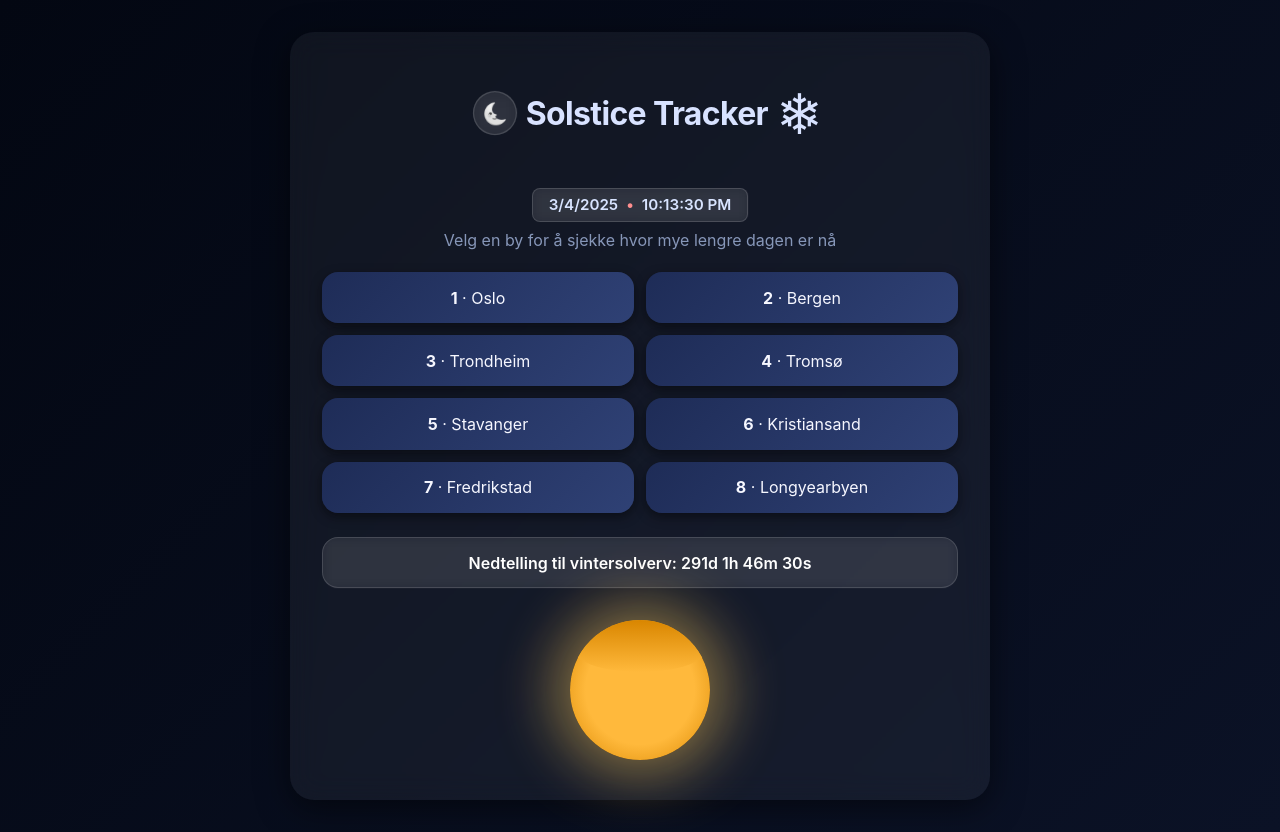
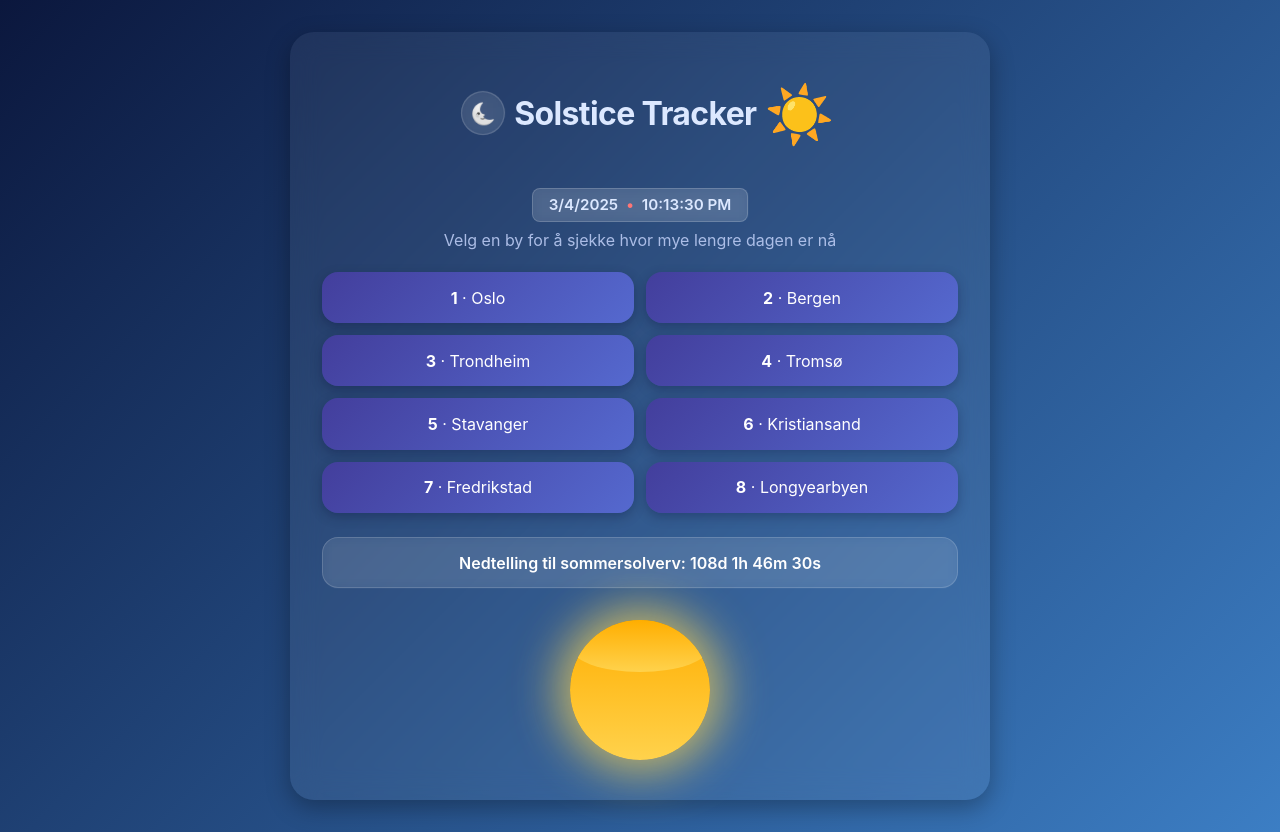
Before and after one commit to aleksejunas/sun-cal-react, a React (Vite) app: page / in a window 1280 px wide. Built offline with nearby package versions, Linux system fonts and the light colour scheme.

Commit message:
feat: season-changer
- added logic for the season-changer

```diff
--- a/src/App.tsx
+++ b/src/App.tsx
@@ -2,6 +2,7 @@ import React, { useState, useEffect, useMemo, useCallback } from "react";
 import "./App.css";
 import { getSolsticeCountdown } from "./utils/getSolsticeCountdown";
 import { getDaylightDifference } from "./utils/daylightDifference";
+import { getSeasonInfo } from "./utils/getSeasonInfo";
 
 // TODO: Alter background after time of day (Blue sky's etc.)
 // TODO: Add dark mode
@@ -27,7 +28,7 @@ const App: React.FC = () => {
     days: 0,
     hours: 0,
     minutes: 0,
-    seconds: 9,
+    seconds: 0,
   });
   const [lightHeight, setLightHeight] = useState(() => {
     const now = new Date();
@@ -40,33 +41,29 @@ const App: React.FC = () => {
   const [result, setResult] = useState("");
   const [isTouchDevice, setIsTouchDevice] = useState(false);
   const [dark, setDark] = useState(true);
+  const [seasonInfo, setSeasonInfo] = useState(() => getSeasonInfo(new Date()));
 
   useEffect(() => {
     const interval = setInterval(() => setCurrentTime(new Date()), 1000);
-    const now = new Date();
-    setCountdown(getSolsticeCountdown(now));
+    return () => clearInterval(interval);
+  }, []);
+
+  useEffect(() => {
+    const updateSeason = () => setSeasonInfo(getSeasonInfo(new Date()));
+    updateSeason();
+    const interval = setInterval(updateSeason, 60 * 1000);
     return () => clearInterval(interval);
   }, []);
 
   useEffect(() => {
     const updateCountdown = () => {
       const now = new Date();
-      const solstice = new Date(now.getFullYear(), 11, 21, 0, 0, 0);
-      const target =
-        now > solstice ? new Date(now.getFullYear() + 1, 11, 21) : solstice;
-      const diff = target.getTime() - now.getTime();
-      setCountdown({
-        days: Math.floor(diff / (1000 * 60 * 60 * 24)),
-        hours: Math.floor((diff / (1000 * 60 * 60)) % 24),
-        minutes: Math.floor((diff / (1000 * 60)) % 60),
-        seconds: Math.floor((diff / 1000) % 60),
-      });
+      setCountdown(getSolsticeCountdown(now, seasonInfo.nextSolstice));
     };
-
     updateCountdown();
     const interval = setInterval(updateCountdown, 1000);
     return () => clearInterval(interval);
-  }, []);
+  }, [seasonInfo.nextSolstice]);
 
   useEffect(() => {
     const updateLightHeight = () => {
@@ -77,7 +74,6 @@ const App: React.FC = () => {
       const current = (now.getTime() - start.getTime()) / 86400000;
       setLightHeight(Math.min((current / total) * 100, 100));
     };
-
     updateLightHeight();
   }, []);
 
@@ -104,36 +100,18 @@ const App: React.FC = () => {
       const city = cities[index];
       const now = currentTime;
 
-      // Winter solstice-day
-      // const winter = calculateDaylightPrecise(
-      //   now.getFullYear(),
-      //   12,
-      //   21,
-      //   city.latitude,
-      // );
-
-      // The length of today
-      // const today = calculateDaylightPrecise(
-      //   now.getFullYear(),
-      //   now.getMonth() + 1,
-      //   now.getDate(),
-      //   city.latitude,
-      // );
-
       const { today, diff, diffHours, diffMinutes } = getDaylightDifference(
         now,
         city.latitude,
         city.longitude,
       );
 
-      // Result string
       setResult(
         `${city.name}: Dagen er (${diffHours}h ${diffMinutes}m) ${diff.toFixed(
           2,
         )} timer lengre enn ved vintersolverv`,
       );
 
-      // Sunrise / sunset
       setPreciseTimes({ sunrise: today.sunrise, sunset: today.sunset });
     },
     [cities, currentTime],
@@ -153,8 +131,17 @@ const App: React.FC = () => {
     return () => window.removeEventListener("keypress", handler);
   }, [cities, isTouchDevice, selectCity]);
 
+  // Theme class logic
+  const themeClass = dark
+    ? seasonInfo.label === "sommersolverv"
+      ? "summer-dark"
+      : "dark"
+    : seasonInfo.label === "sommersolverv"
+      ? "summer"
+      : "";
+
   return (
-    <div className={dark ? "dark" : ""}>
+    <div className={themeClass}>
       <div className="main-bg min-h-screen">
         <div className="card">
           <div className="card-header">
@@ -168,9 +155,11 @@ const App: React.FC = () => {
             >
               {dark ? "🌛" : "🌞"}
             </div>
-            {/* TODO: Make sun/snowflake dynamic based on season */}
             <h1 className="main-title">
-              Solstice Tracker <span className="snowflake">❄</span>
+              Solstice Tracker{" "}
+              <span className="snowflake">
+                {seasonInfo.label === "sommersolverv" ? "☀️" : "❄"}
+              </span>
             </h1>
           </div>
           <p className="timestamp" data-testid="current-date-time">
@@ -226,7 +215,7 @@ const App: React.FC = () => {
             </div>
           )}
           <div className="countdown">
-            Nedtelling til vintersolverv:{" "}
+            Nedtelling til {seasonInfo.label}:{" "}
             <span data-testid="solstice-countdown">
               {countdown.days}d {countdown.hours}h {countdown.minutes}m{" "}
               {countdown.seconds}s
--- /dev/null
+++ b/src/utils/getSeasonInfo.ts
@@ -0,0 +1,37 @@
+// src/utils/getSeasonInfo.ts
+
+// interface getSeasonInfo {
+//   season: Season;
+//   nextSolstice: Date;
+//   label: string;
+// }
+
+export type Season = "winter" | "summer";
+
+export function getSeasonInfo(now: Date): {
+  season: Season;
+  nextSolstice: Date;
+  label: string;
+} {
+  const year = now.getFullYear();
+  const winterSolstice = new Date(year, 11, 21); // Dec 21
+  const summerSolstice = new Date(year, 5, 21); // June 21
+
+  if (now >= winterSolstice || now < summerSolstice) {
+    // After Dec 21 or before June 21: count to summer winterSolstice
+    const next =
+      now < summerSolstice ? summerSolstice : new Date(year + 1, 5, 21);
+    return {
+      season: "winter",
+      nextSolstice: next,
+      label: "sommersolverv",
+    };
+  } else {
+    // After June 21, before Dec 21: count to winter solstice
+    return {
+      season: "summer",
+      nextSolstice: winterSolstice,
+      label: "vintersolverv",
+    };
+  }
+}
--- a/src/utils/getSolsticeCountdown.ts
+++ b/src/utils/getSolsticeCountdown.ts
@@ -1,9 +1,5 @@
-export function getSolsticeCountdown(now: Date) {
-  const solstice = new Date(now.getFullYear(), 11, 21);
-  const target =
-    now > solstice ? new Date(now.getFullYear() + 1, 11, 21) : solstice;
+export function getSolsticeCountdown(now: Date, target: Date) {
   const diff = target.getTime() - now.getTime();
-
   return {
     days: Math.floor(diff / (1000 * 60 * 60 * 24)),
     hours: Math.floor((diff / (1000 * 60 * 60)) % 24),
```
